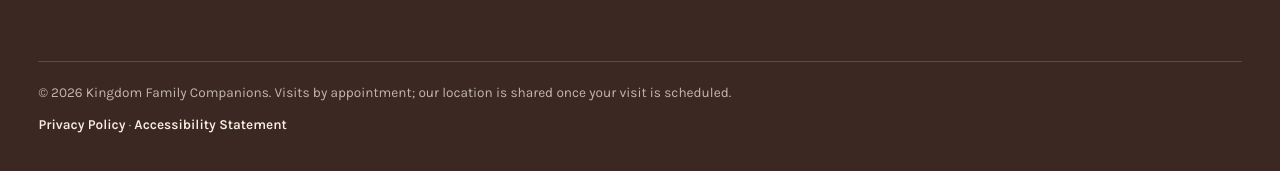
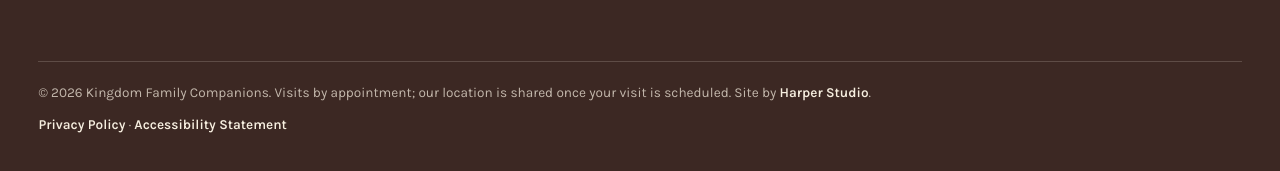
Before and after one commit to alexharper24/kingdomfamilycompanions-website-repo, a plain HTML site: page 404.html in a window 1280 px wide. Shown: the part 807-978 px from the top of the page. Drawn offline with Linux system fonts and the light colour scheme.

Commit message:
Add a "Site by Harper Studio" credit to the footer
A single branded link in the footer of every page. It matches this site's own
separator convention and inherits its existing footer link styling, so no
stylesheet changed and no cache-bust was needed. Each diff is one line in, one
line out, with the original markup formatting left alone.

Added at Alex Harper's direction as designer attribution: branded anchor text
only, one link per page, never keyword anchors.

Co-Authored-By: Claude Fable 5 <noreply@anthropic.com>

```diff
--- a/404.html
+++ b/404.html
@@ -79,7 +79,7 @@
         </ul>
       </div>
     </div>
-    <p class="foot-legal">&copy; 2026 Kingdom Family Companions. Visits by appointment; our location is shared once your visit is scheduled.
+    <p class="foot-legal">&copy; 2026 Kingdom Family Companions. Visits by appointment; our location is shared once your visit is scheduled. Site by <a href="https://harperstudio.co/" target="_blank" rel="noopener">Harper Studio</a>.
       <span style="display:block;margin-top:.5rem"><a href="privacy-policy.html">Privacy Policy</a> &middot; <a href="accessibility-statement.html">Accessibility Statement</a></span></p>
   </div>
 </footer>
```
Also changed, not shown: about.html (+1 -1 lines), accessibility-statement.html (+1 -1 lines), blog.html (+1 -1 lines), contact.html (+1 -1 lines), index.html (+1 -1 lines), our-dogs.html (+1 -1 lines), post-benefits-of-companion-dogs.html (+1 -1 lines), post-choosing-the-right-breed.html (+1 -1 lines), post-doberman-pinscher-guide.html (+1 -1 lines), post-golden-retriever-guide.html (+1 -1 lines), privacy-policy.html (+1 -1 lines), process.html (+1 -1 lines), puppies.html (+1 -1 lines), puppy-elowen.html (+1 -1 lines), 2 more files.
